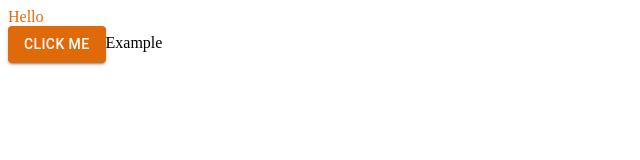
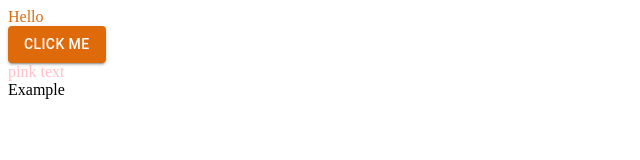
Before and after one commit to mehmetsefabalik/next-typescript-materialui-jest-starter, a Next.js app: page / in a window 1280 px wide. Shown: the top 160 px of the page, without its empty margins (0-640 px from the left). Built offline with nearby package versions, Linux system fonts and the light colour scheme.

Commit message:
sass is added

```diff
--- a/components/button/index.tsx
+++ b/components/button/index.tsx
@@ -1,5 +1,6 @@
 import React, { FunctionComponent } from "react";
 import MuiButton from "@material-ui/core/Button";
+import style from "./style.module.scss";
 
 interface Props {
   color: "primary" | "secondary";
@@ -12,6 +13,7 @@ const Button: FunctionComponent<Props> = ({ color, name }) => {
       <MuiButton color={color} variant="contained">
         {name}
       </MuiButton>
+      <div className={style.text}>pink text</div>
     </>
   );
 };
--- /dev/null
+++ b/components/button/style.module.scss
@@ -0,0 +1,3 @@
+.text {
+  color: pink;
+}
--- a/package.json
+++ b/package.json
@@ -36,6 +36,7 @@
     "husky": "^6.0.0",
     "jest": "^26.6.3",
     "prettier": "^2.2.1",
+    "sass": "^1.32.8",
     "sinon": "^10.0.0",
     "ts-jest": "^26.5.4",
     "typescript": "^4.2.4"
```
Also changed, not shown: 1 other file (tests, documents, lock files or other folders).
